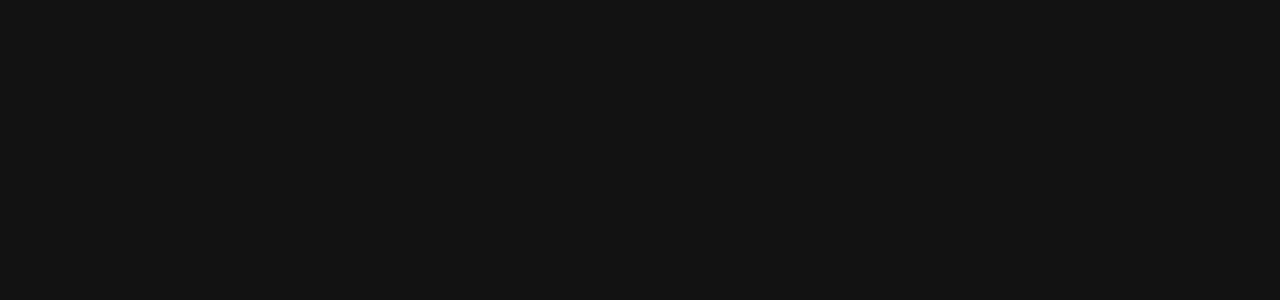
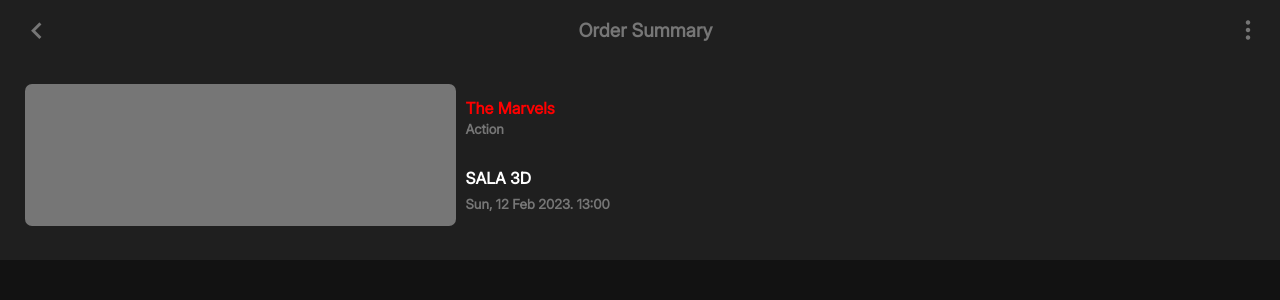
Before and after one commit to MarianaTraslavinaSarmiento/proyectoMongoII, a Vue app: page /buyticket in a window 1280 px wide. Before the commit this address had no page. Shown: the top 300 px of the page. Built offline with nearby package versions, Linux system fonts and the light colour scheme.

Commit message:
feat: :construction: Design of Movie summary component created

```diff
--- a/src/assets/base.css
+++ b/src/assets/base.css
@@ -14,8 +14,8 @@
   --color-gray: #C3C3C3;
   --color-lightGray: #F8F5F5;
   --color-darkGray: #272727;
-  --color-textGray: #767676
-
+  --color-textGray: #767676;
+  --color-grayMovieSummary: #1f1f1f;
 }
 
 body {
--- a/src/components/CalendarFunctions.vue
+++ b/src/components/CalendarFunctions.vue
@@ -1,4 +1,6 @@
 <script setup>
+
+import router from '@/router';
 
 
 </script>
@@ -6,32 +8,32 @@
 <template>
     <section class="calendar__functions">
 
-        <div class="days__week">
-            <div class="day__card selected">
+            <div class="days__week">
+            <div tabindex="0" class="day__card">
                 <span class="day">Mon</span>
                 <span class="date">17</span>
             </div>
-            <div class="day__card">
+            <div tabindex="0" class="day__card">
                 <span class="day">Tue</span>
                 <span class="date">18</span>
             </div>
-            <div class="day__card">
+            <div tabindex="0" class="day__card">
                 <span class="day">Wed</span>
                 <span class="date">19</span>
             </div>
-            <div class="day__card">
+            <div tabindex="0" class="day__card">
                 <span class="day">Thu</span>
                 <span class="date">20</span>
             </div>
-            <div class="day__card">
+            <div tabindex="0" class="day__card">
                 <span class="day">Fri</span>
                 <span class="date">21</span>
             </div>
-            <div class="day__card">
+            <div tabindex="0" class="day__card">
                 <span class="day">Sat</span>
                 <span class="date">21</span>
             </div>
-            <div class="day__card">
+            <div tabindex="0" class="day__card">
                 <span class="day">Sun</span>
                 <span class="date">21</span>
             </div>
@@ -39,23 +41,23 @@
 
         <div class="date__available">
 
-            <div class="showtime__card selected">
+            <div tabindex="0" class="showtime__card">
                 <span class="time">13:00</span>
                 <span class="price">$5.25 •3D</span>
             </div>
-            <div class="showtime__card">
+            <div tabindex="0" class="showtime__card">
                 <span class="time">15:45</span>
                 <span class="price">$5.99 •3D</span>
             </div>
-            <div class="showtime__card">
+            <div tabindex="0" class="showtime__card">
                 <span class="time">18:50</span>
                 <span class="price">$4.50 •3D</span>
             </div>
-            <div class="showtime__card">
+            <div tabindex="0" class="showtime__card">
                 <span class="time">20:30</span>
                 <span class="price">$6.50 •3D</span>
             </div>
-            <div class="showtime__card">
+            <div tabindex="0" class="showtime__card">
                 <span class="time">20:30</span>
                 <span class="price">$6.50 •3D</span>
             </div>
@@ -70,7 +72,7 @@
                 <p style="margin-bottom: 10px;">Price</p>
                 <p style="font-weight: bold">$40.000</p>
             </div>
-            <button>Buy Ticket</button>
+            <button @click="router.push('/buyticket')">Buy Ticket</button>
         </div>
 
     </section>
@@ -87,6 +89,13 @@
     padding: 10px;
     gap: 15px;
     scrollbar-width: none;
+}
+
+.day__card:focus,
+.showtime__card:focus{
+    background-color: var(--color-red);
+    color: var(--color-white)
+
 }
 
 .day__card {
@@ -134,13 +143,6 @@
     justify-content: center;
 }
 
-.showtime__card.selected,
-.day__card.selected,
-.date__card.selected {
-    background-color: var(--color-red);
-    color: var(--color-white);
-}
-
 .showtime__card .time {
     display: block;
     font-weight: bold;
--- /dev/null
+++ b/src/components/MovieSummary.vue
@@ -0,0 +1,69 @@
+<script setup>
+
+import router from '@/router';
+
+</script>
+
+<template>
+    <div class="header__back">
+        <i @click="router.back()" class='bx bx-chevron-left'></i>
+        <h3 style="color: var(--color-textGray)">Order Summary</h3>
+        <i class="bi bi-three-dots-vertical"></i>
+    </div>
+
+    <div class="movie__projection">
+        <div class="movie__pic">
+            <img src="" alt="">
+        </div>
+        <div style="font-weight: bold;" class="summary">
+            <p style="color: var(--color-red)">The Marvels</p>
+            <small>Action</small>
+            <p style="margin: 30px 0px 5px 0px; color: var(--color-white)">SALA 3D</p>
+            <small>Sun, 12 Feb 2023. 13:00</small>
+        </div>
+
+    </div>
+</template>
+
+<style scoped>
+.header__back {
+    display: flex;
+    justify-content: space-between;
+    align-items: center;
+    padding: 20px;
+    height: 60px;
+    background-color: var(--color-grayMovieSummary);
+}
+
+.header__back i:first-child {
+    font-size: 35px;
+    color: var(--color-textGray);
+}
+
+i {
+    font-size: 24px;
+    color: var(--color-textGray);
+}
+
+.movie__pic {
+    width: 35%;
+    background-color: var(--color-textGray);
+    height: 75%;
+    border-radius: 7px;
+}
+
+.movie__projection {
+    background-color: var(--color-grayMovieSummary);
+    padding: 0px 25px 10px 25px;
+    display: flex;
+    gap: 10px;
+    height: 25vh;
+    align-items: center;
+}
+
+.summary:nth-child(2),
+.summary:nth-child(4){
+    color: var(--color-textGray)
+}
+
+</style>
--- a/src/router/index.js
+++ b/src/router/index.js
@@ -2,7 +2,7 @@
 import Home from '../views/Home.vue'
 import MovieInfo from '../views/MovieInfo.vue'
 import Rooms from '../views/Rooms.vue'
-
+import OrderSummary from '../views/OrderSummary.vue'
 const router = createRouter({
   history: createWebHistory(import.meta.env.BASE_URL),
   routes: [
@@ -20,6 +20,11 @@
       path: '/rooms',
       name: 'rooms',
       component: Rooms
+    },
+    {
+      path: '/buyticket',
+      name: 'buy_ticket',
+      component: OrderSummary
     }
 
   ]
--- a/src/views/MovieInfo.vue
+++ b/src/views/MovieInfo.vue
@@ -1,6 +1,5 @@
 <script setup>
 
-import Menu from '@/components/Menu.vue';
 import HeaderBack from '../components/HeaderBack.vue';
 import MovieCard from '@/components/MovieCard.vue';
 import CastAndCinema from '@/components/CastAndCinema.vue';
--- /dev/null
+++ b/src/views/OrderSummary.vue
@@ -0,0 +1,20 @@
+<script setup>
+
+import MovieSummary from '@/components/MovieSummary.vue';
+
+
+</script>
+
+<template>
+
+
+
+    <MovieSummary/>
+
+
+</template>
+
+<style scoped>
+
+
+</style>
--- a/src/views/Rooms.vue
+++ b/src/views/Rooms.vue
@@ -1,6 +1,5 @@
 <script setup>
 
-import router from '@/router';
 import HeaderBack from '@/components/HeaderBack.vue';
 import RoomStructure from '@/components/RoomStructure.vue'
 import CalendarFunctions from '@/components/CalendarFunctions.vue';
```
